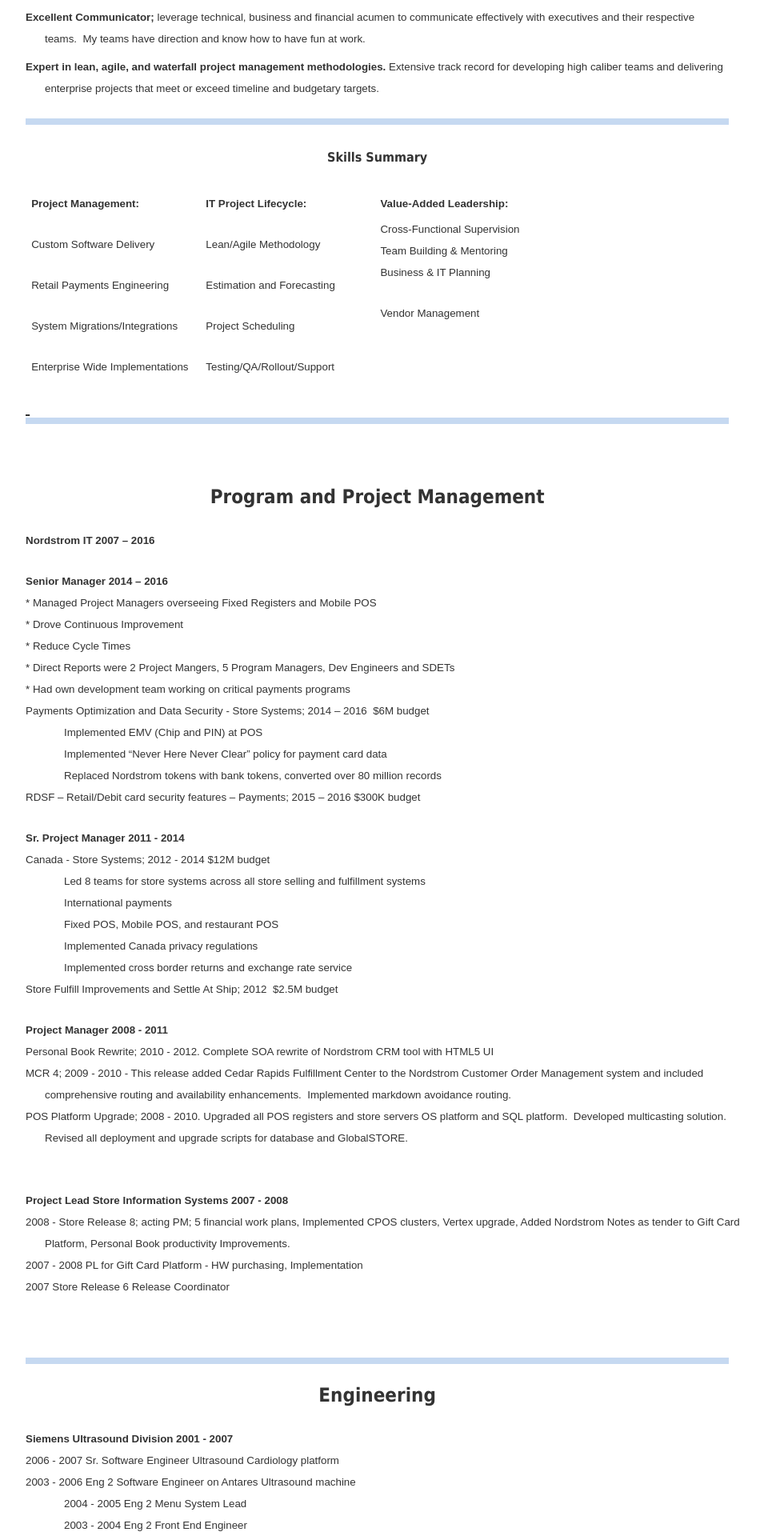
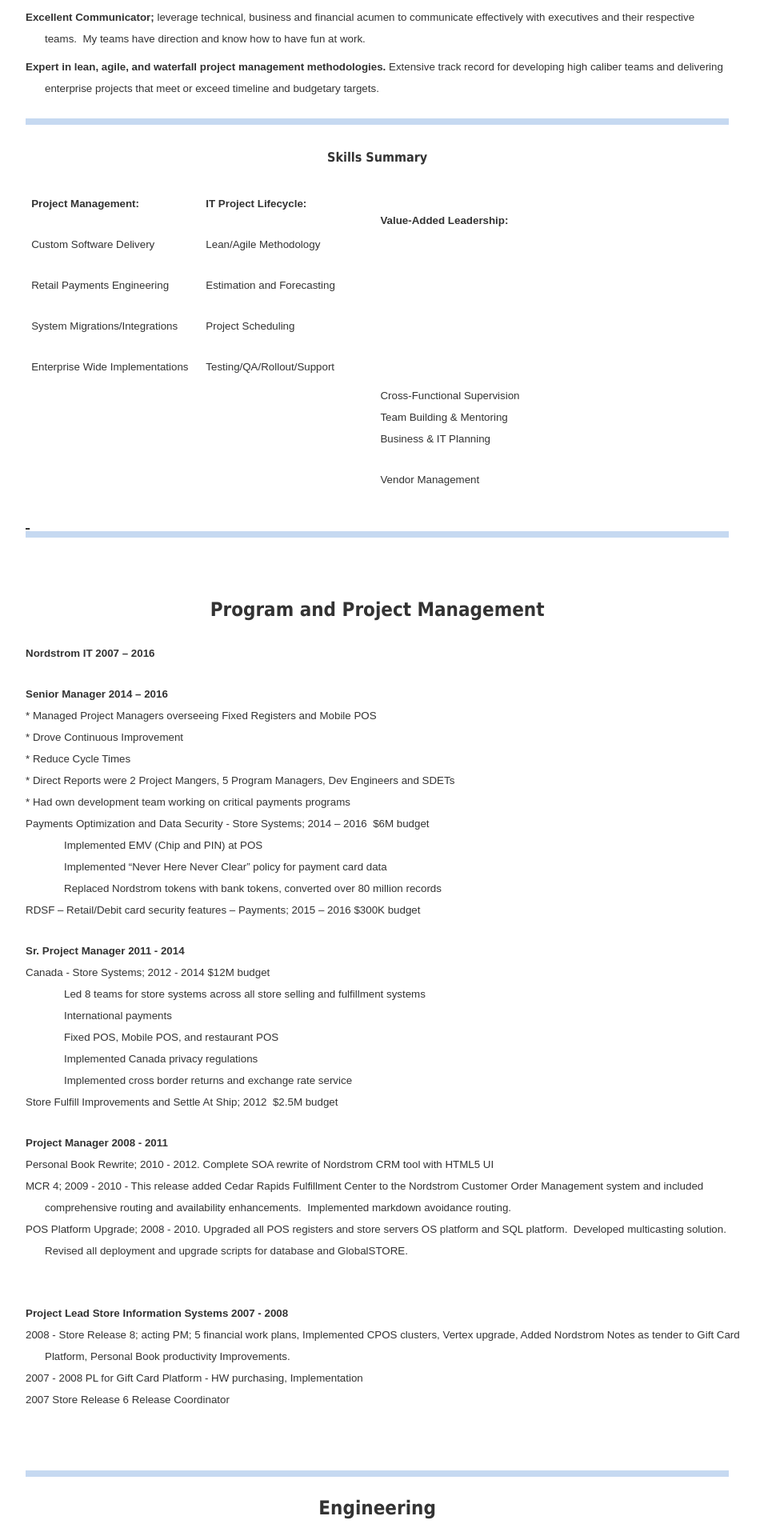
Before and after one commit to mo4dawg/mo4dawg.github.io, a Jekyll site: the page built from CV/index.html, in a window 1280 px wide. Shown: the part 484-2404 px from the top of the page at 80% size, without its empty margins (160-1115 px from the left). Built offline with Jekyll 4.4.1, drawn with Linux system fonts in a browser that asks for light colours.

Commit message:
Update index.html

```diff
--- a/CV/index.html
+++ b/CV/index.html
@@ -189,12 +189,11 @@
   <span style='mso-bookmark:top'></span>
   <td width=30% valign=top background:#DBE5F1;padding:
   0in 5.4pt 0in 5.4pt'>
-  <p class=MsoNormal style='margin-top:2.0pt;margin-right:0in;margin-bottom:
-  4.0pt;margin-left:0in;line-height:normal'><span style='mso-bookmark:top'><b
+  <p class=MsoNormal style='margin-bottom:0in;margin-bottom:.0001pt;margin-left:0in;line-height:normal'><span style='mso-bookmark:top'><b
   style='mso-bidi-font-weight:normal'><span style='font-size:10.0pt;font-family:
   "Arial","sans-serif";mso-fareast-font-family:"Times New Roman"'>Value-Added
   Leadership:<o:p></o:p></span></b></span></p>
-  <p class=MsoNormal style='margin-top:0in;margin-right:12.6pt;margin-bottom:
+  <p class=MsoNormal style='margin-top:2.0in;margin-right:12.6pt;margin-bottom:
   0in;margin-left:0in;margin-bottom:.0001pt;line-height:normal'><span
   style='mso-bookmark:top'><span style='font-size:10.0pt;font-family:"Arial","sans-serif";
   mso-fareast-font-family:"Times New Roman"'>Cross-Functional Supervision<o:p></o:p></span></span></p>
```
